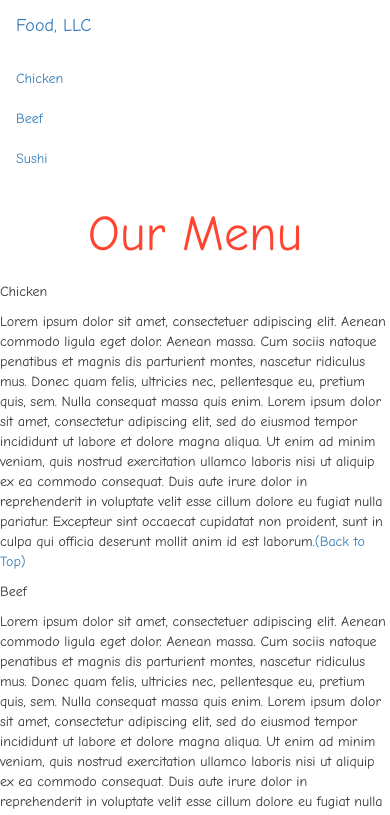
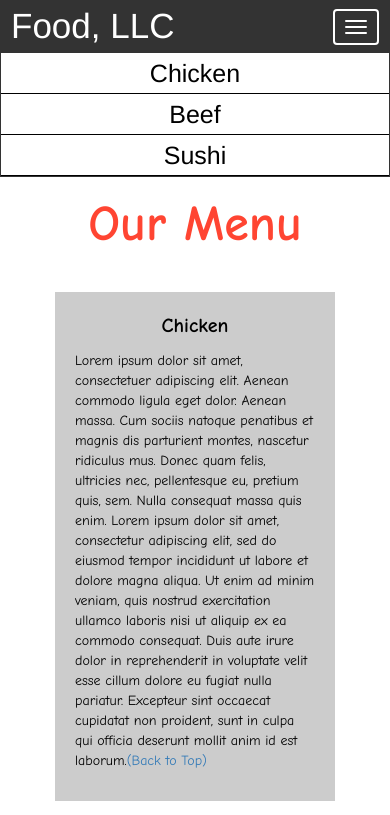
Before and after one commit to SibtenPathan/Coursera-Solution, a plain HTML site: page index.html in a window 390 px wide. Both pictures are taken after a click on the button 352 px from the left and 26 px from the top of the page. Shown: the top 815 px of the page. Drawn offline with nearby package versions, Linux system fonts and the light colour scheme.

Commit message:
Update style.css

```diff
--- a/style.css
+++ b/style.css
@@ -1,104 +1,97 @@
+
+.container-fluid{
+	margin: 0;
+	padding: 0;
+}
+
+.navbar{
+	border-radius: 0px;
+	background-color: rgba(0,0,0,0.8);
+}
+
+.navbar-brand{
+  font-size: 35px;
+  color: white;
+  padding-left: 25px;
+}
+
+.navbar-brand:hover{
+	color: white;
+}
+
+.nav{
+	margin: 0;
+	padding: 0;
+}
+
+.navbar-nav{
+  font-size: 25px;
+  text-align: center;
+  margin: 0;
+  padding: 0;
+}
+
+.navbar-toggle{
+	border: 2px solid white;
+	margin-right: 25px;
+}
+
+.icon-bar{
+	background-color: white;
+}
 
 
-* {
-    box-sizing: border-box;
-  }
+.main-title{
+  margin-bottom: 15px;
+  text-align: center;
+  color: #ff4532;
+  font-size: 50px;
+  font-family: "Comic Sans MS", cursive, sans-serif;
+  font-weight: bold;
+}
 
-  body{
-      margin: 0;
-      padding: 0;
-    font-family: "Comic Sans MS", cursive, sans-serif;
-  }
+li{
+	box-sizing: border-box;
+	width: 100%;
+}
 
-  .row{
-    margin-top: 5%;
-    margin-bottom: 5%;
-  }
+.menu-item{
+	padding: 0;
+	margin: 0;
+	width: 100%;
+	background-color: white;
+	border-bottom: 1px solid black;
+	color: black;
+	display: block;
+}
 
-  h1 {
-    margin-bottom: 15px;
-    text-align: center;
-    color: #ff4532;
-    font-size: 50px;
-  }
+.menu-item:hover{
+	background-color: rgba(0,0,0,0.9);
+	color: rgba(0,0,0,0.4);
+}
 
 
-  .box{
-    width: 100%;
-    overflow: none;
-  }
 
+.row{
+	margin: 20px;
+}
 
-  .content-name{
-    overflow: none;
-    text-align: center;
-    border: 4px solid black;
-    width: 100px;
-    height: 40px;
-    padding: 5px;
-    float: right;
-    margin-right: 36px;
-    margin-top: 0px;
-    font-weight: bold;
-    position: relative;
-  }
+.content-box{
+	margin: 20px;
+	width: auto;
+	height: auto;
+	color: black;
+	background-color: rgba(0,0,0,0.2);
+	font-family: "Comic Sans MS", cursive, sans-serif;
+	padding: 20px;
+}
 
-  .content{
-    border: 5px solid black;
-    width: 90%;
-    height: auto;
-    margin: 2.5%;
-    color: black
-    font-size: 25px;
-    padding: 2%;
-    padding-top: 55px;
-    background-color: rgba(0,0,0,0.3);
-  }
+.item-name{
+	text-align: center;
+	font-size: 20px;
+	font-weight: bold;
+}
 
-  .name1{
-    background-color: #FFB6C1;
-  }
+#top{
 
-  .name2{
-    color: white;
-    background-color: #FF0000;
-  }
-  .name3{
-    background-color: #FFFF00;
-  }
-
-
-  /********** Large devices only **********/
-  @media (min-width: 992px) {
-    .col-lg-4 {
-        float: left;
-      width: 33.33%;
-    }
-  }
-  /********** Medium devices only **********/
-  @media (min-width: 768px) and (max-width: 991px) {
-    .col-md-6,.col-md-12 {
-      float: left;
-    }
-    .col-md-6 {
-      width: 50%;
-    }
-    .col-md-12 {
-      margin-left: -10px;
-      width: 100%;
-    }
-    .name3{
-      margin-right: 65px;
-      width: 100px;
-    }
-  }
-
-  @media (min-width: 0px) and (max-width: 767px) {
-    .col-sm-12 {
-        float: left;
-      width: 100%;
-    }
-    .content-name{
-      margin-right: 30px;
-    }
-  }
+}
```
